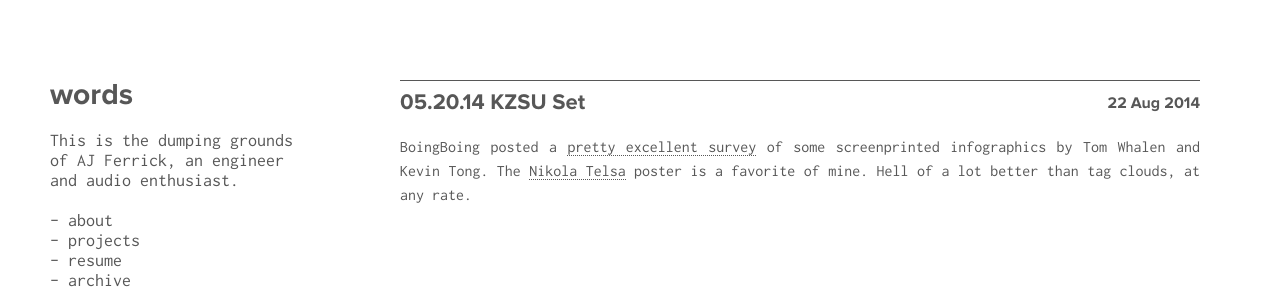
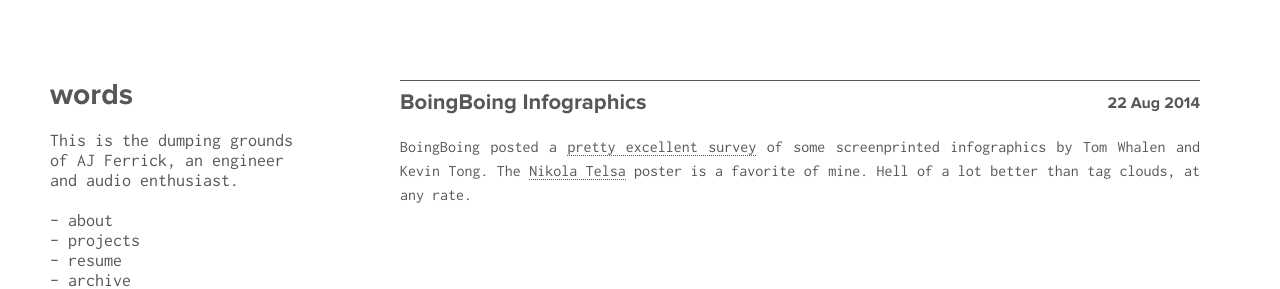
Before and after one commit to ajferrick/blog, a Jekyll site: the page built from _posts/2014-08-22-boing-boing-art-infographics.md, in a window 1280 px wide. Shown: the top 289 px of the page. Built offline with Jekyll 4.4.1, drawn with Linux system fonts in a browser that asks for light colours; nearby versions of some CDN libraries.

Commit message:
Repair title

```diff
--- a/_posts/2014-08-22-boing-boing-art-infographics.md
+++ b/_posts/2014-08-22-boing-boing-art-infographics.md
@@ -1,6 +1,6 @@
 ---
 layout: post
-title: 05.20.14 KZSU Set
+title: BoingBoing Infographics
 ---
 
 BoingBoing posted a [pretty excellent survey](http://boingboing.net/2014/08/22/art-in-the-infographic-age.html) of some screenprinted infographics by Tom Whalen and Kevin Tong. The [Nikola Telsa](http://media.boingboing.net/wp-content/uploads/2014/08/TongTesla.jpg) poster is a favorite of mine. Hell of a lot better than tag clouds, at any rate.
```
